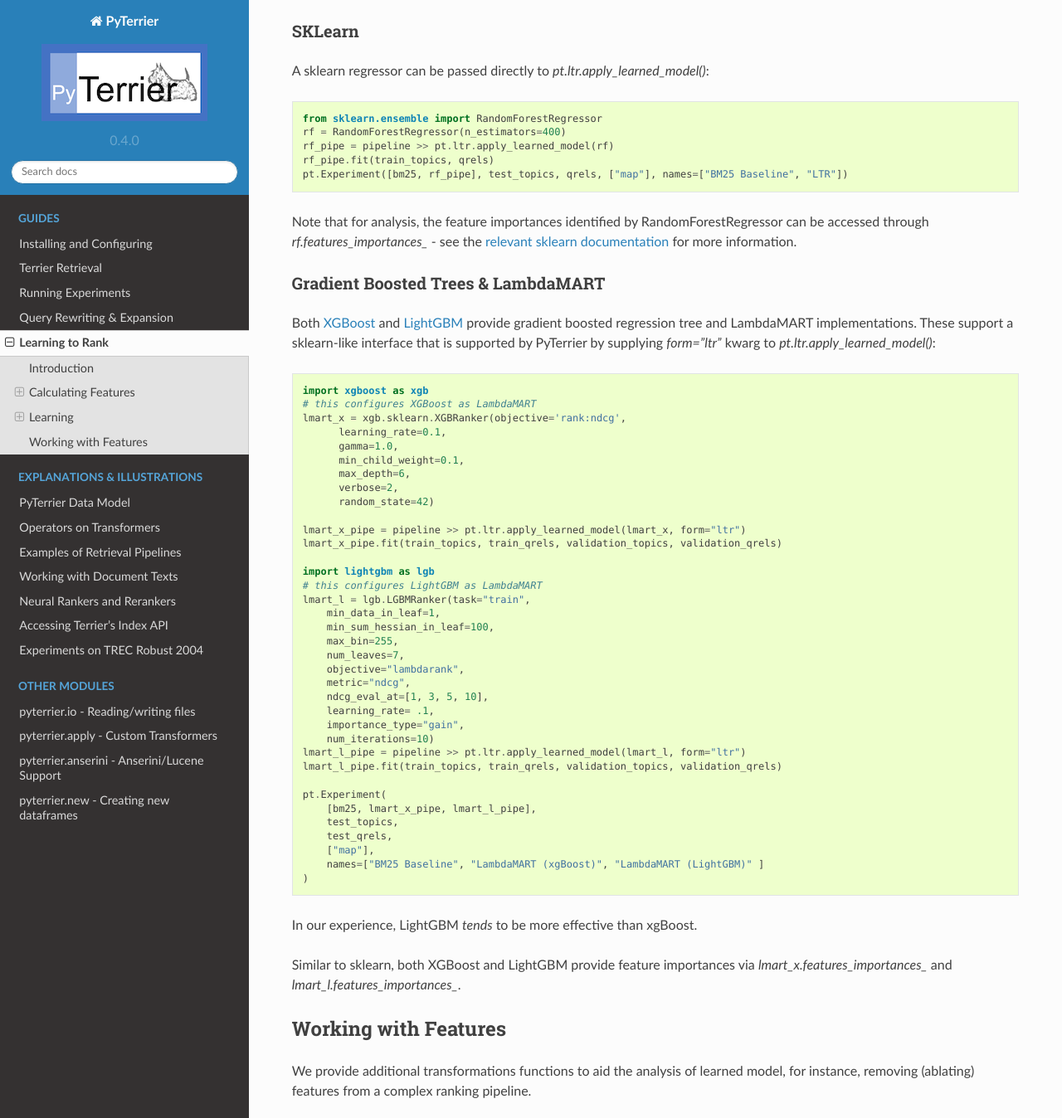
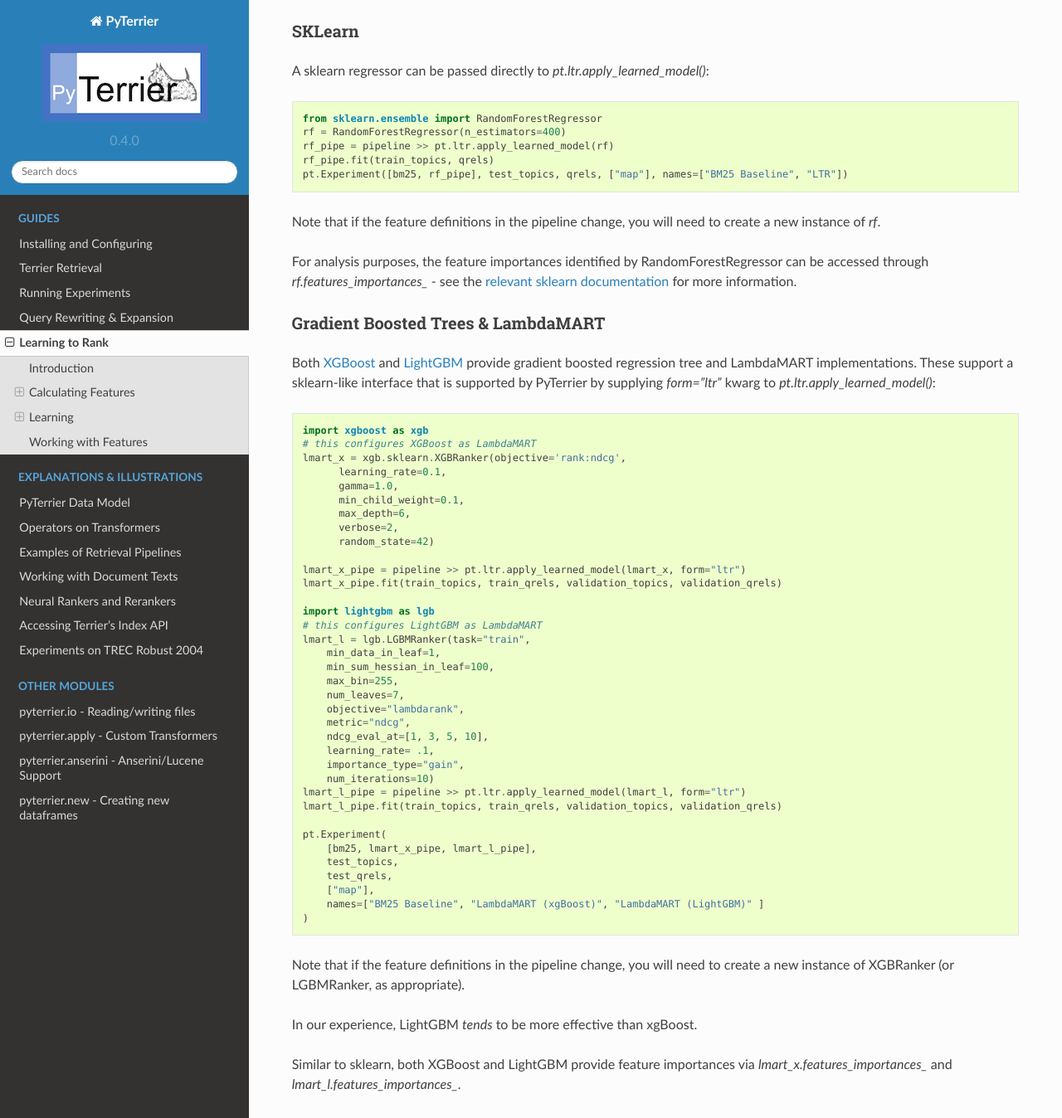
Before and after one commit to terrier-org/pyterrier, a Sphinx documentation site: the page built from docs/ltr.rst, in a window 1280 px wide and 1400 px high, scrolled down 2045 px, cut to the strip 0-1348 px from the top of the window. Shown: the whole strip at 83% size. Built offline with Sphinx 7.4.7 and the Read the Docs theme 2.0.0, drawn with Linux system fonts in a browser that asks for light colours; pages that are not in the unit, such as notebooks, are missing from menus; the version number is read from the project's files by our own code.

Commit message:
feature definition changes

```diff
--- a/docs/ltr.rst
+++ b/docs/ltr.rst
@@ -103,7 +103,9 @@
     rf_pipe.fit(train_topics, qrels)
     pt.Experiment([bm25, rf_pipe], test_topics, qrels, ["map"], names=["BM25 Baseline", "LTR"])
 
-Note that for analysis, the feature importances identified by RandomForestRegressor can be accessed
+Note that if the feature definitions in the pipeline change, you will need to create a new instance of `rf`.
+
+For analysis purposes, the feature importances identified by RandomForestRegressor can be accessed
 through `rf.features_importances_` - see the `relevant sklearn documentation <https://scikit-learn.org/stable/modules/generated/sklearn.ensemble.RandomForestRegressor.html#sklearn.ensemble.RandomForestRegressor.feature_importances_>`_ for more information.
 
 Gradient Boosted Trees & LambdaMART
@@ -150,6 +152,8 @@
         names=["BM25 Baseline", "LambdaMART (xgBoost)", "LambdaMART (LightGBM)" ]
     )
 
+Note that if the feature definitions in the pipeline change, you will need to create a new instance of XGBRanker (or LGBMRanker, as appropriate).
+
 In our experience, LightGBM *tends* to be more effective than xgBoost.
 
 Similar to sklearn, both XGBoost and LightGBM provide feature importances via `lmart_x.features_importances_` and `lmart_l.features_importances_`.
```
